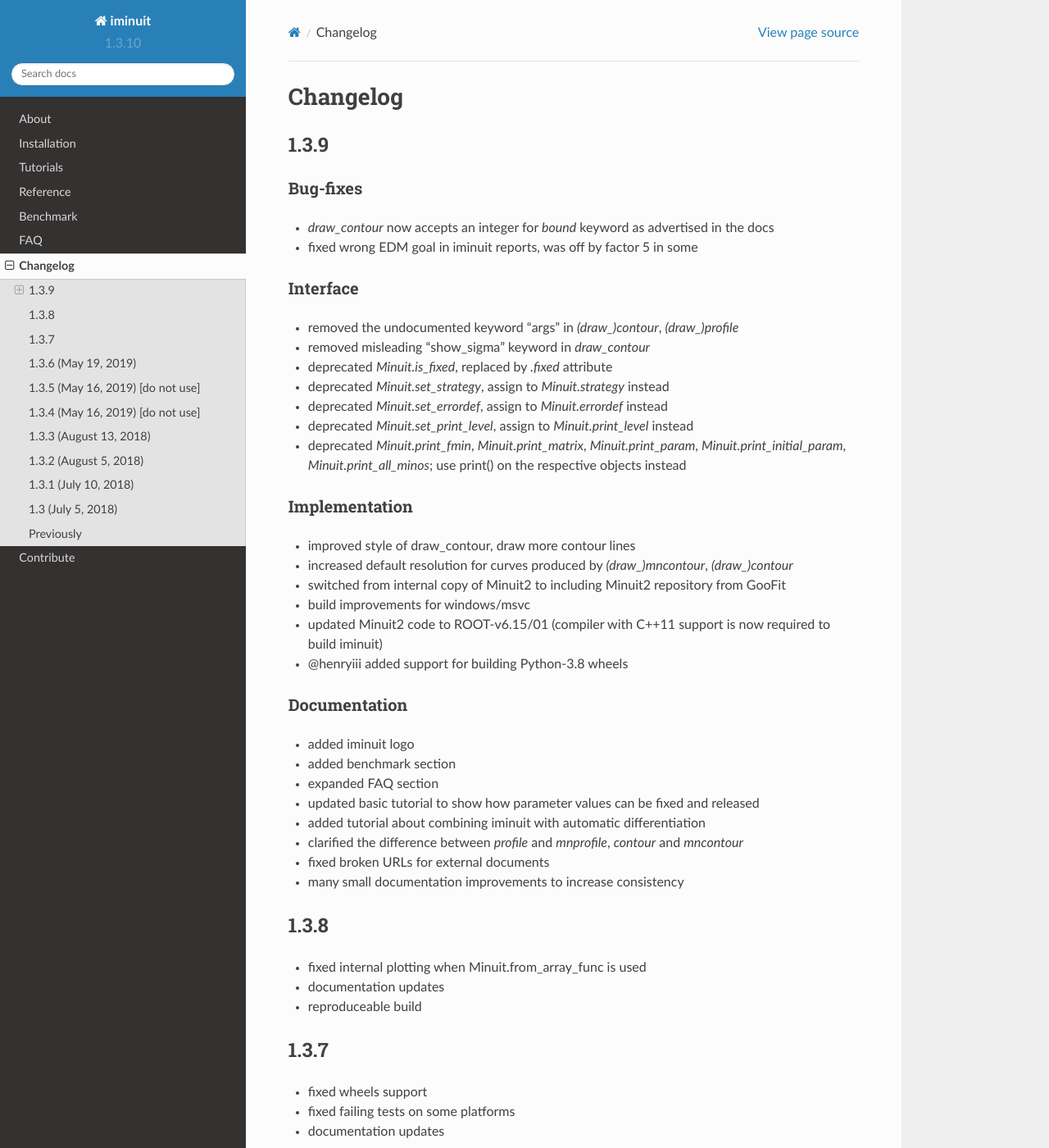
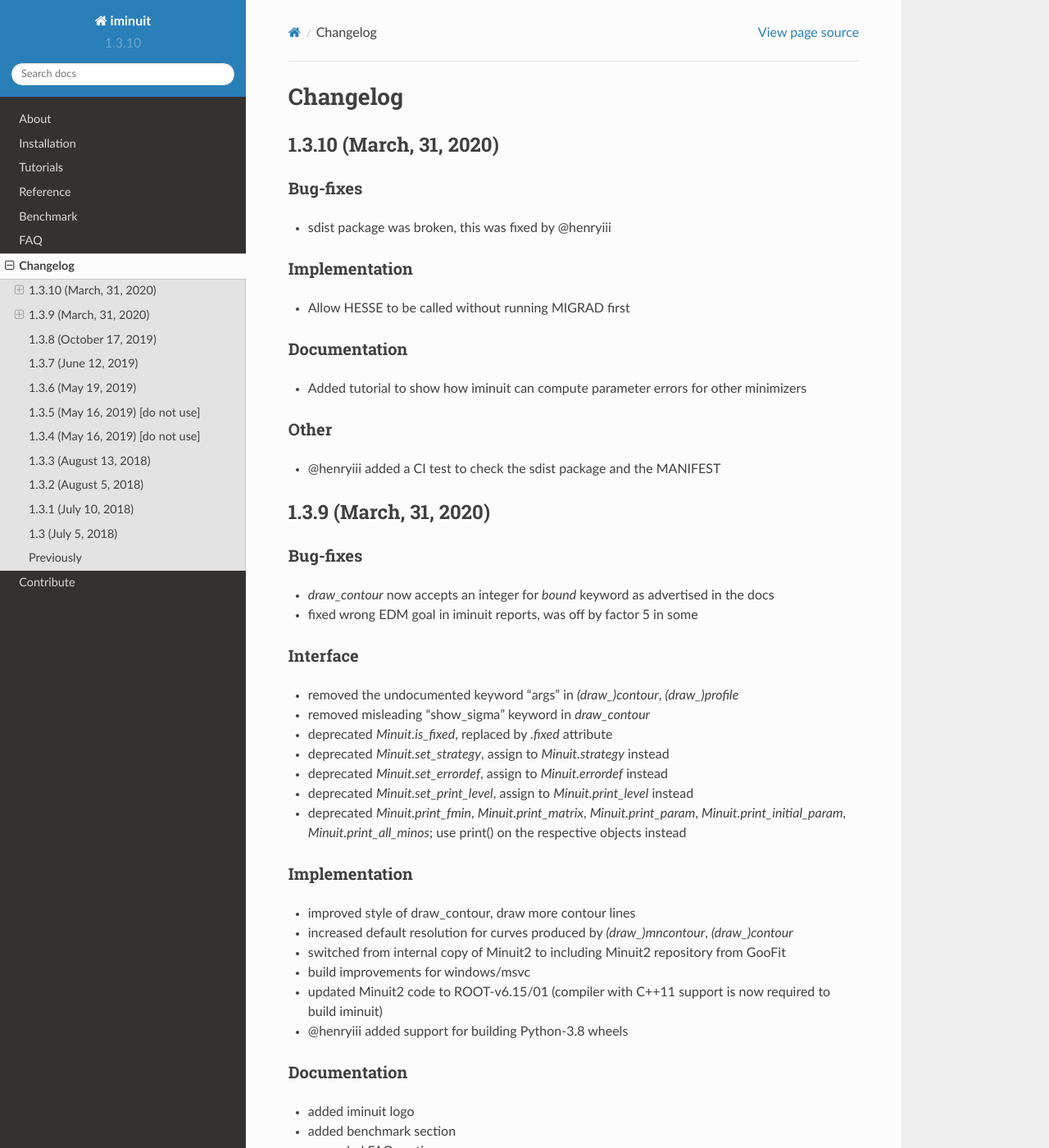
Before and after one commit to scikit-hep/iminuit, a Sphinx documentation site: the page built from doc/changelog.rst, in a window 1280 px wide and 1400 px high. Shown: the whole window at 82% size. Built offline with Sphinx 7.4.7 and the Read the Docs theme 2.0.0, drawn with Linux system fonts in a browser that asks for light colours; the version number is read from the project's files by our own code; some of the changed text lies outside the part shown.

Commit message:
updated changelog

```diff
--- a/doc/changelog.rst
+++ b/doc/changelog.rst
@@ -5,8 +5,27 @@
 Changelog
 =========
 
-1.3.9
------
+1.3.10 (March, 31, 2020)
+------------------------
+
+Bug-fixes
+~~~~~~~~~
+- sdist package was broken, this was fixed by @henryiii
+
+Implementation
+~~~~~~~~~~~~~~
+- Allow HESSE to be called without running MIGRAD first
+
+Documentation
+~~~~~~~~~~~~~
+- Added tutorial to show how iminuit can compute parameter errors for other minimizers
+
+Other
+~~~~~
+- @henryiii added a CI test to check the sdist package and the MANIFEST
+
+1.3.9 (March, 31, 2020)
+-----------------------
 
 Bug-fixes
 ~~~~~~~~~
@@ -43,20 +62,23 @@ Documentation
 - fixed broken URLs for external documents
 - many small documentation improvements to increase consistency
 
-1.3.8
------
+1.3.8 (October 17, 2019)
+------------------------
+
 - fixed internal plotting when Minuit.from_array_func is used
 - documentation updates
 - reproduceable build
 
-1.3.7
------
+1.3.7 (June 12, 2019)
+---------------------
+
 - fixed wheels support
 - fixed failing tests on some platforms
 - documentation updates
 
 1.3.6 (May 19, 2019)
 --------------------
+
 - fix for broken display of Jupyter notebooks on Github when iminuit output is shown
 - replaced brittle and broken REPL diplay system with standard _repr_html_ and friends
 - wheels support
@@ -66,14 +88,17 @@ Documentation
 
 1.3.5 (May 16, 2019) [do not use]
 ---------------------------------
+
 - release with accidental breaking change in the API, use 1.3.6
 
 1.3.4 (May 16, 2019) [do not use]
 ---------------------------------
+
 - incomplete release, use 1.3.6
 
 1.3.3 (August 13, 2018)
 -----------------------
+
 - fix for broken table layout in print_param() and print_matrix()
 - fix for missing error report when error is raised in user function
 - fix of printout when ipython is used as a shell
@@ -82,6 +107,7 @@ Documentation
 
 1.3.2 (August 5, 2018)
 ----------------------
+
 - allow fixing parameter by setting limits (x, x) with some value x
 - better defaults for maxcall arguments of hesse() and minos()
 - nicer output for print_matrix()
@@ -90,6 +116,7 @@ Documentation
 
 1.3.1 (July 10, 2018)
 ---------------------
+
 - fixed failing tests when only you installed iminuit with pip and don't
   have Cython installed
 
```
